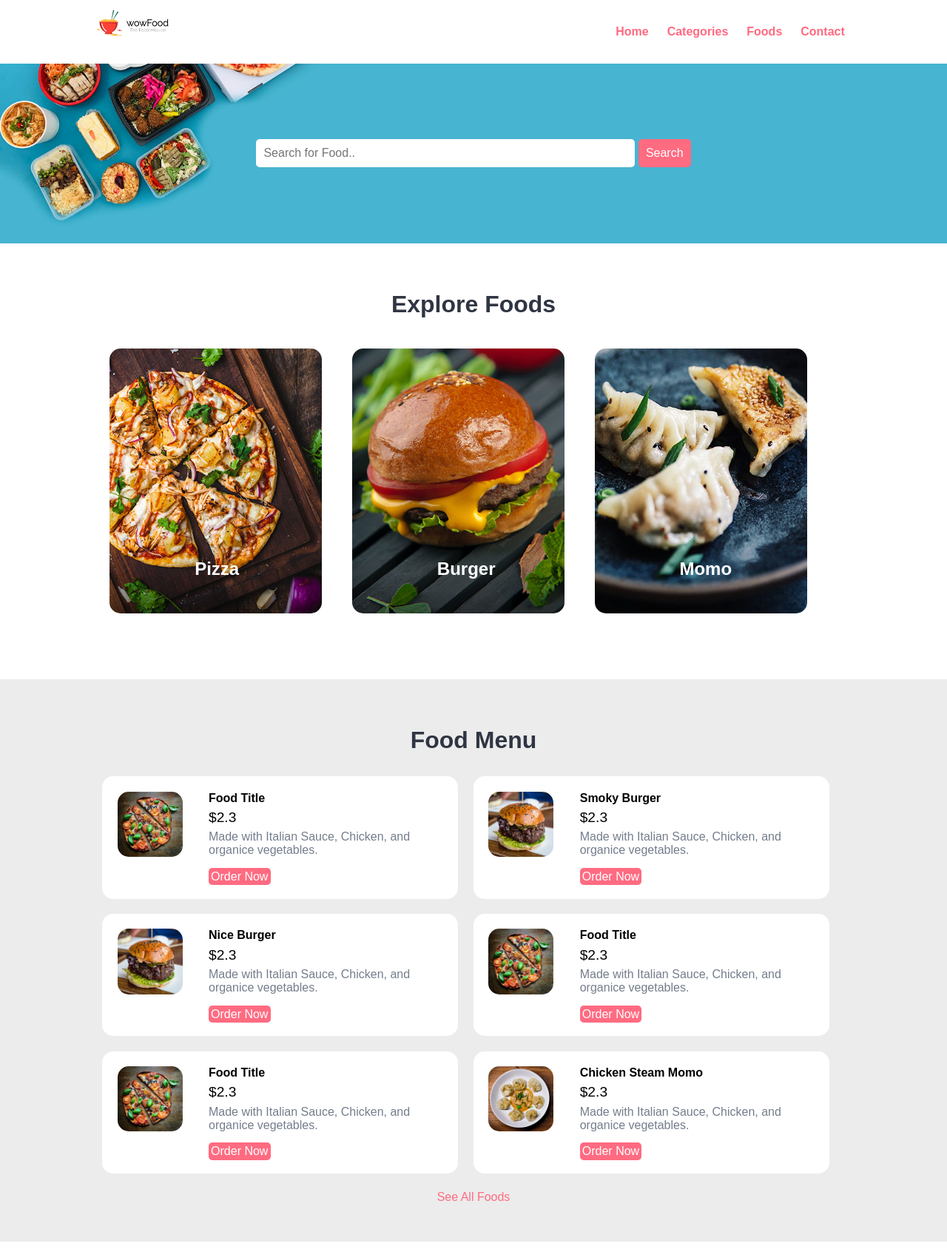
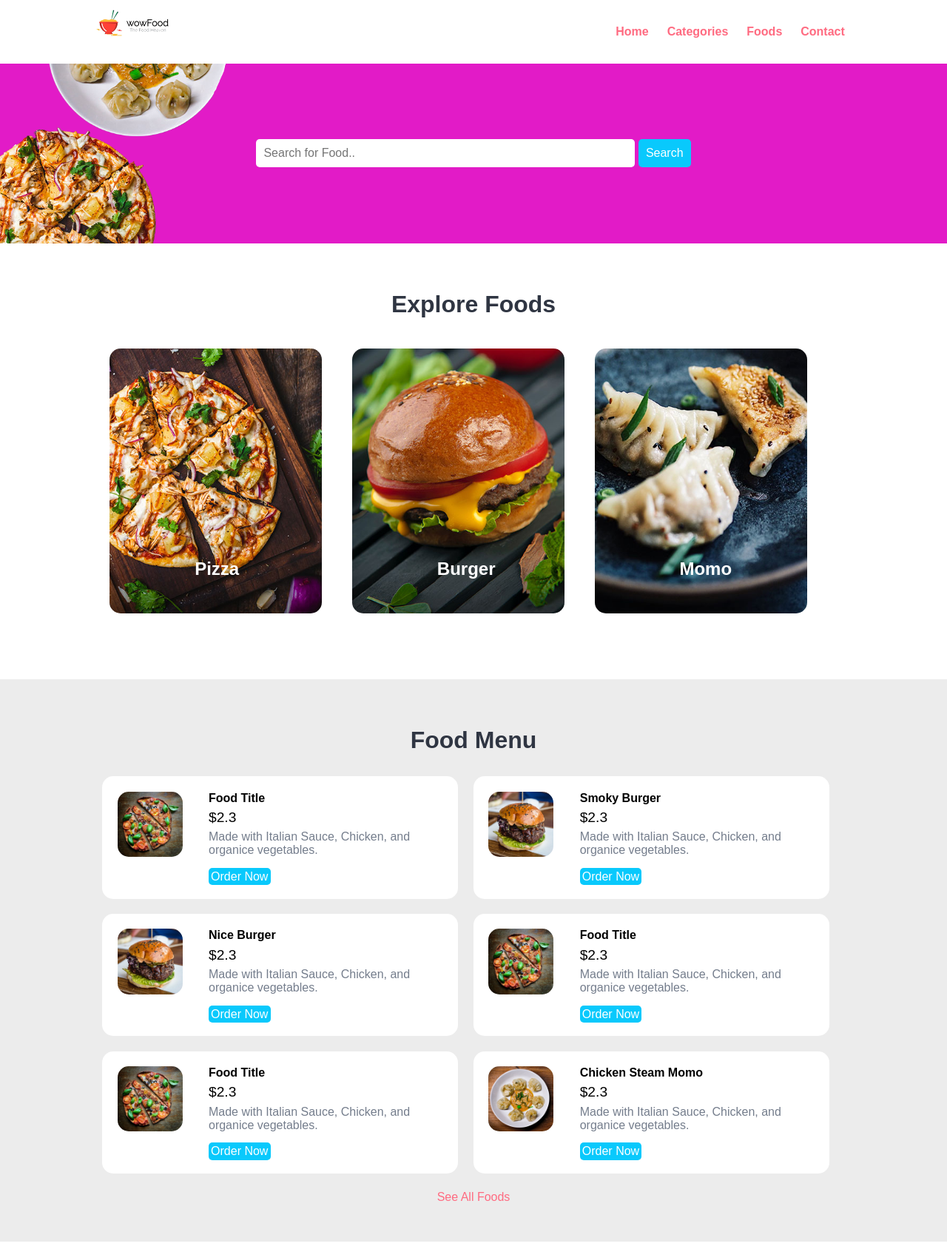
Before and after one commit to camelCasePh/food-order-website, a PHP site: page /index.html in a window 1280 px wide. Shown: the top 1688 px of the page at 74% size. Run offline with PHP 8.4, Linux system fonts and the light colour scheme.

Commit message:
second commit

```diff
--- a/css/style.css
+++ b/css/style.css
@@ -49,13 +49,13 @@ a:hover{
     border-radius: 5px;
 }
 .btn-primary{
-    background-color: #ff6b81;
+    background-color: #09C9FC;
     color: white;
     cursor: pointer;
 }
 .btn-primary:hover{
     color: white;
-    background-color: #ff4757;
+    background-color: #099BFC;
 }
 h2{
     color: #2f3542;
@@ -104,7 +104,7 @@ fieldset{
 /* CSS for Food SEarch Section */
 
 .food-search{
-    background-image: url(../images/bg.jpg);
+    background-image: url(../images/bgnew.png);
     background-size: cover;
     background-repeat: no-repeat;
     background-position: center;
```
Also changed, not shown: foods.html (renamed from food.html), images/bgnew.png (added).
